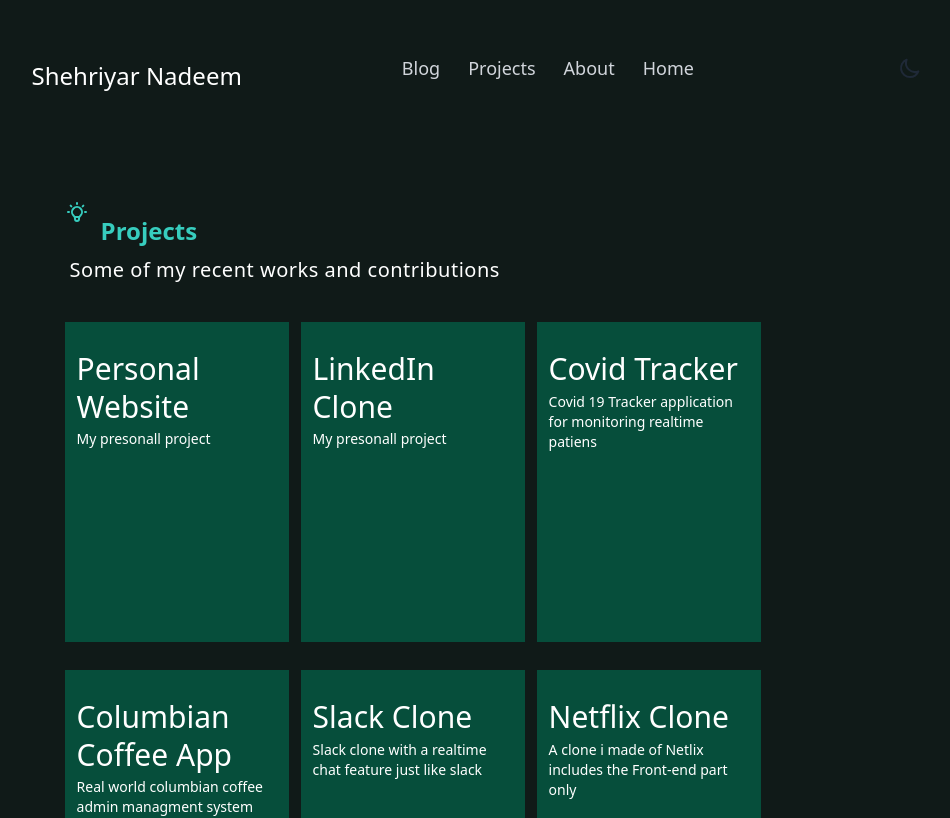
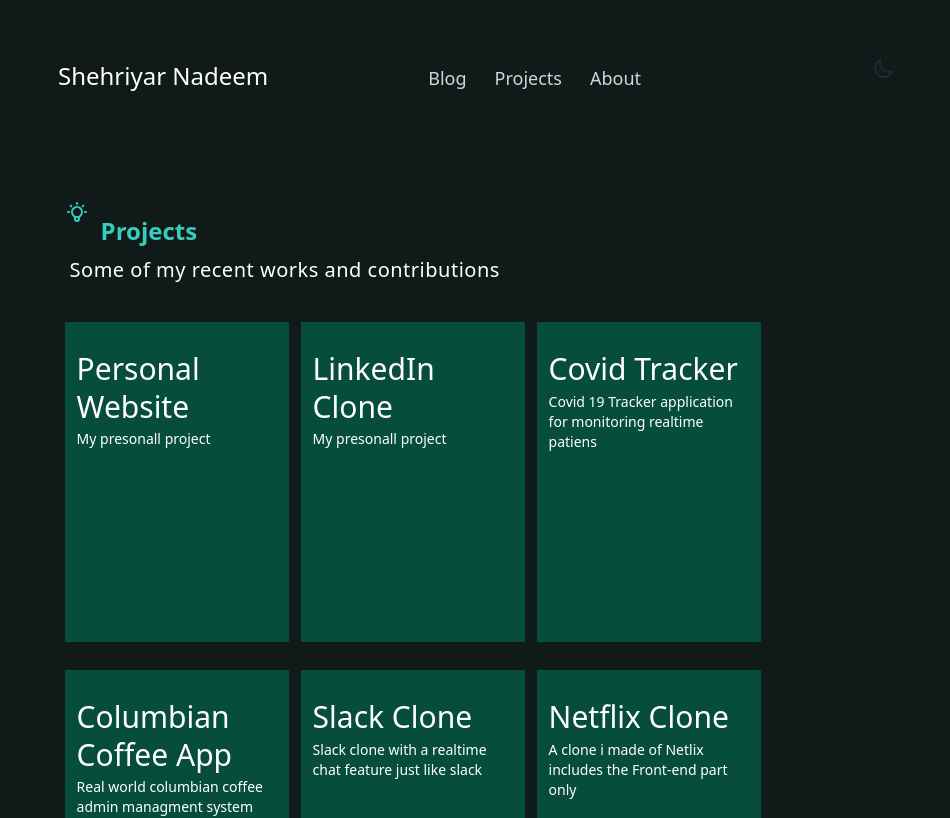
Before and after one commit to shehriyarnadeem/personal-website-v2, a Next.js app: page /projects in a window 1280 px wide. Shown: the top 818 px of the page, without its empty margins (153-1103 px from the left). Built offline with nearby package versions, Linux system fonts and the light colour scheme.

Commit message:
New push

```diff
--- a/components/Card/CardList.tsx
+++ b/components/Card/CardList.tsx
@@ -19,7 +19,7 @@
 
                 <div className="flex flex-col space-y-2 py-3 px-3 cursor-pointer max-w-2xl">
                     <h3 className="font-jura font-semibold dark:group-hover:text-white group-hover:text-blue-900">{title}</h3>
-                    <p className='dark:group-hover:text-gray-300 group-hover:text-gray-800 py-3'>{brief}</p>
+                    <p className='dark:group-hover:text-gray-300 group-hover:text-gray-800 py-3 dark:text-gray-300 text-gray-800'>{brief}</p>
                 </div>
                 <div className=" mt-[51px]  pr-4 dark:group-hover:text-white">
                     <p>{date}</p>
--- a/components/Footer.tsx
+++ b/components/Footer.tsx
@@ -6,8 +6,8 @@
         <footer className="p-10 footer  text-neutral-content h-[24rem]  dark:bg-footer bg-footer drop-shadow-2xl">
             <div className=" mx-auto justify-items-center space-y-7 max-w-[38rem]">
                 <h3 className="font-semibold text-center">Get in touch 👋</h3>
-                <p className="text-center text-[18px] text-gray-300 tracking-[1px]">Feel free to email me about anything. Do you have some feedback or suggestions? You can join mme on twitter </p>
-                <Button title="Say Hello" className="btn btn-wide btn-lg dark:bg-green-900 bg-gray-600  font-semibold font-heebo tracking-[2px]" />
+                <p className="text-center text-[18px] dark:text-gray-300 text-gray-800 tracking-[1px]">Feel free to email me about anything. Do you have some feedback or suggestions? You can join mme on twitter </p>
+                <Button title="Say Hello" className="btn btn-wide btn-lg dark:bg-green-900 bg-gray-600  font-semibold font-heebo tracking-[2px]" onClickHandler={()=> window.location.assign('https://mail.google.com/mail/?view=cm&fs=1&to=shehriyarnadeemy@gmail.com')}/>
             </div>
 
 
--- a/components/Header/index.tsx
+++ b/components/Header/index.tsx
@@ -28,7 +28,7 @@
     return (
         <div className="flex w-full  items-center bg-primary dark:bg-primary py-9  lg:mr-[7rem] md:mr-[3rem] lg:justify-evenly md:justify-between sm:justify-between" >
             {/* left */}
-            <div className="flex justify-around items-center">
+            <div className="flex justify-around items-baseline">
                 <div className="lg:pl-[0rem] pr-[10rem] px-10">
                     <Link href="/"><a className="hover:underline cursor-pointer"><h1>Shehriyar Nadeem</h1></a></Link>
                 </div>
--- a/components/NavMenu/index.tsx
+++ b/components/NavMenu/index.tsx
@@ -4,7 +4,6 @@
   { name: "Blog", link: "/blogs", key: 1 },
   { name: "Projects", link: "/projects", key: 2 },
   { name: "About", link: "/about", key: 4 },
-  { name: "Home", link: "/", key: 5 },
 ];
 
 function NavMenu() {
--- a/pages/blogs/index.tsx
+++ b/pages/blogs/index.tsx
@@ -41,6 +41,7 @@
     const blogs = await sendGraphQlQueryPost(getUserArticles("shehriyarnadeem", 0));
 
     return {
+        revalidate: 7200,
         props: { blogs }
     }
 }
```
